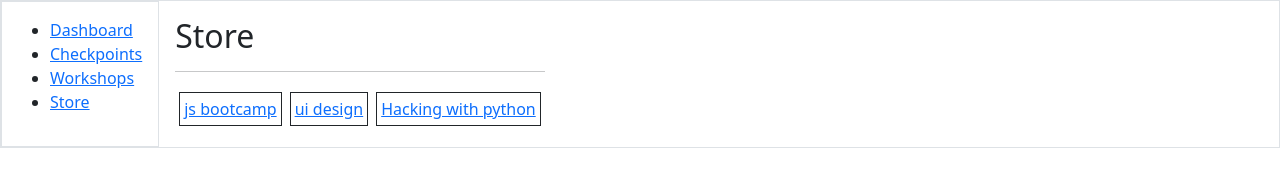
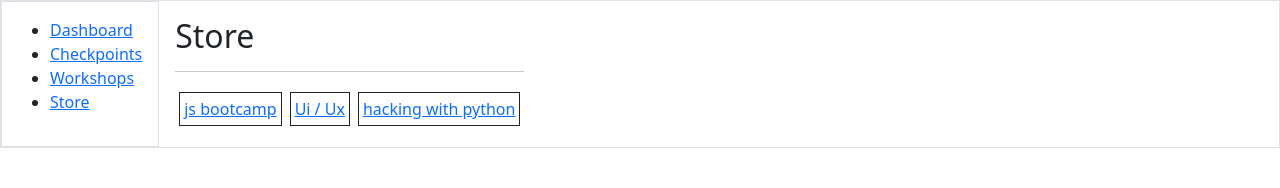
Before and after one commit to yassineDevox/todo-list-front, a React (Create React App) app: page /store in a window 1280 px wide. Shown: the top 188 px of the page. Built offline with nearby package versions, Linux system fonts and the light colour scheme.

Commit message:
done with react router

```diff
--- a/src/App.js
+++ b/src/App.js
@@ -31,7 +31,7 @@ export default function App() {
             <Route path="/checkpoints" element={<Checkpoints />} />
             <Route path="/workshops" element={<Workshops />} />
             <Route path="/store" element={<Store />} />
-            <Route path="/tracks/:id" element={<TrackDetails />} />
+            <Route path="/tracks/:id/curriculum" element={<TrackDetails />} />
 
           </Routes>
           </div>
--- a/src/components/track.js
+++ b/src/components/track.js
@@ -4,6 +4,6 @@ import { Link } from 'react-router-dom';
 export default function Track(props) {
   return <div className=' p-1 m-1' style={{border:'1px solid'}}>
 
-      <Link to={"/tracks/"+props.id}>{props.title}</Link>
+      <Link to={"/tracks/"+props.id+"/curriculum"}>{props.title}</Link>
   </div>;
 }
--- /dev/null
+++ b/src/model/track.js
@@ -0,0 +1,6 @@
+export class TrackModel{
+    constructor(id=0,title=""){
+        this.id=id
+        this.title=title
+    }
+}
--- a/src/pages/store.js
+++ b/src/pages/store.js
@@ -1,15 +1,30 @@
+import { useState } from "react";
 import Track from "../components/track";
+import { TrackModel } from "../model/track";
 
 export default function Store() {
+
+  const [listTrack,setListTrack] = useState(
+    [
+      // {id:1,title:"js bootcamp"},
+      new TrackModel(1,"js bootcamp"),
+      new TrackModel(2,"Ui / Ux"),
+      new TrackModel(3,"hacking with python")
+    ]
+  )
+
 
   return (
     <>
       <h2>Store</h2>
       <hr />
       <div className="d-flex">
-        <Track title="js bootcamp" id={1}/>
+        {/* <Track title="js bootcamp" id={1}/>
         <Track title=" ui design" id={2}/>
-        <Track title=" Hacking with python" id={3}/>
+        <Track title=" Hacking with python" id={3}/> */}
+        {
+          listTrack.map(t=><Track key={t.id} id={t.id} title={t.title}/>)
+        }
       </div>
     </>
 
```
